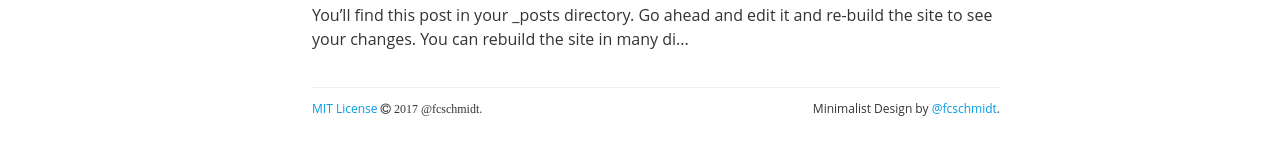
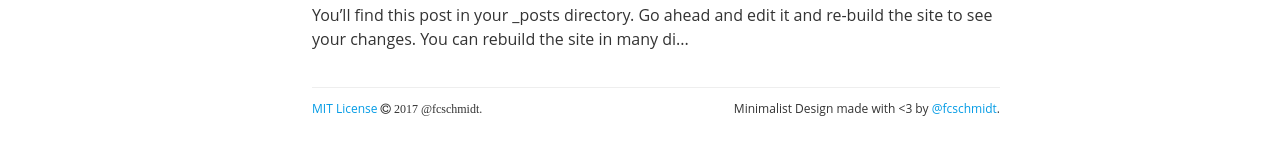
Before and after one commit to fcschmidt/fcschmidt.github.io, a Jekyll site: the page built from index.html, in a window 1280 px wide. Shown: the part 439-594 px from the top of the page. Built offline with Jekyll 4.4.1, drawn with Linux system fonts in a browser that asks for light colours; nearby versions of some CDN libraries; the list of posts is cut into pages by our own code.

Commit message:
Update <3

```diff
--- a/_includes/footer.html
+++ b/_includes/footer.html
@@ -5,7 +5,7 @@
     </p>
     <!--<a class="toTop" href="#">Back to Top <i class="fa fa-arrow-up"></i></a>-->
     <p class="author">
-        Minimalist Design
+        Minimalist Design made with <3
         by <a href="https://twitter.com/fcschimidt" target="_blank" data-toggle="tooltip" title="fcschmidt">@fcschmidt</a>.
     </p>
 </footer>
```
